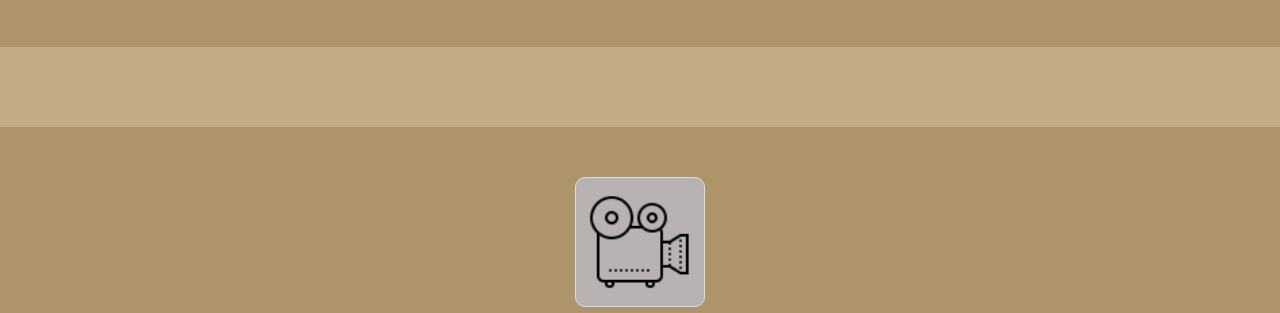
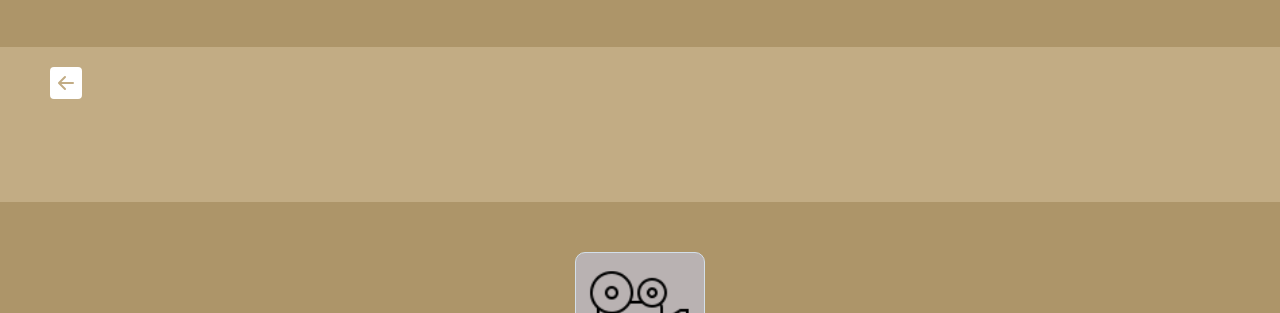
Before and after one commit to cvrin86/movieAPI_project_doranco, a plain HTML site: page movie.html in a window 1280 px wide. Shown: the part 284-597 px from the top of the page. Drawn offline with Linux system fonts and the light colour scheme.

Commit message:
Ajout bouton pour revenir à la page d'accueil

```diff
--- a/movie.html
+++ b/movie.html
@@ -11,6 +11,21 @@
       <img src="./img/movie_icon.png" alt="" />
       <h1>Just Watch Movie</h1>
     </header>
+    <button class="back-home">
+      <a href="index.html"
+        ><svg
+          xmlns="http://www.w3.org/2000/svg"
+          width="32"
+          height="32"
+          fill="white"
+          class="bi bi-arrow-left-square-fill"
+          viewBox="0 0 16 16"
+        >
+          <path
+            d="M16 14a2 2 0 0 1-2 2H2a2 2 0 0 1-2-2V2a2 2 0 0 1 2-2h12a2 2 0 0 1 2 2zm-4.5-6.5H5.707l2.147-2.146a.5.5 0 1 0-.708-.708l-3 3a.5.5 0 0 0 0 .708l3 3a.5.5 0 0 0 .708-.708L5.707 8.5H11.5a.5.5 0 0 0 0-1"
+          /></svg
+      ></a>
+    </button>
     <main class="movie-container"></main>
     <footer>
       <img src="./img/movie_icon.png" alt="" />
--- a/style.css
+++ b/style.css
@@ -160,6 +160,16 @@ hr{
 
 }
 
+.back-home{
+    border: none;
+    background-color: transparent;
+    margin:20px 50px;
+}
+.back-home a{
+
+    text-decoration: none;
+}
+
 
 
 @media screen and (min-width:725px) {
```
Also changed, not shown: 1 other file.
